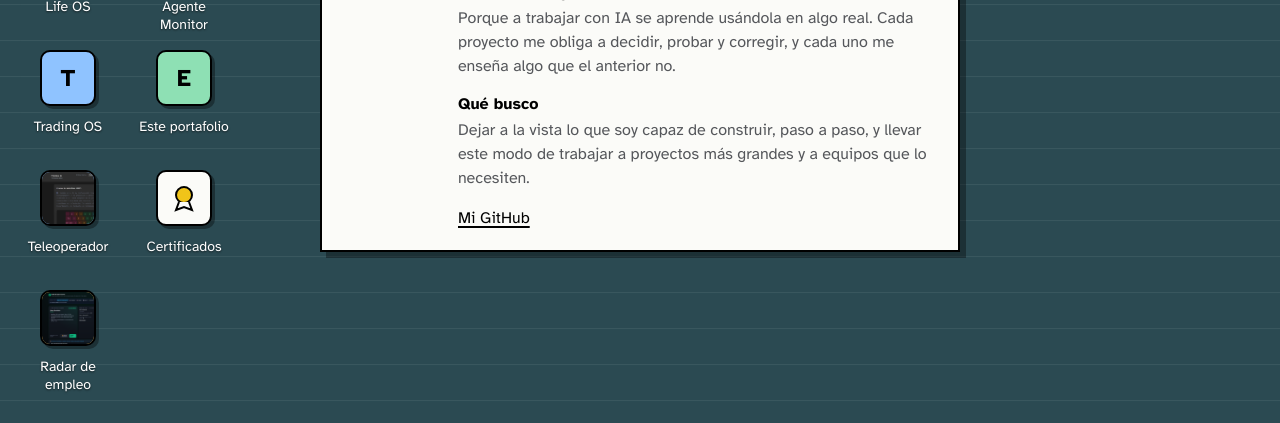
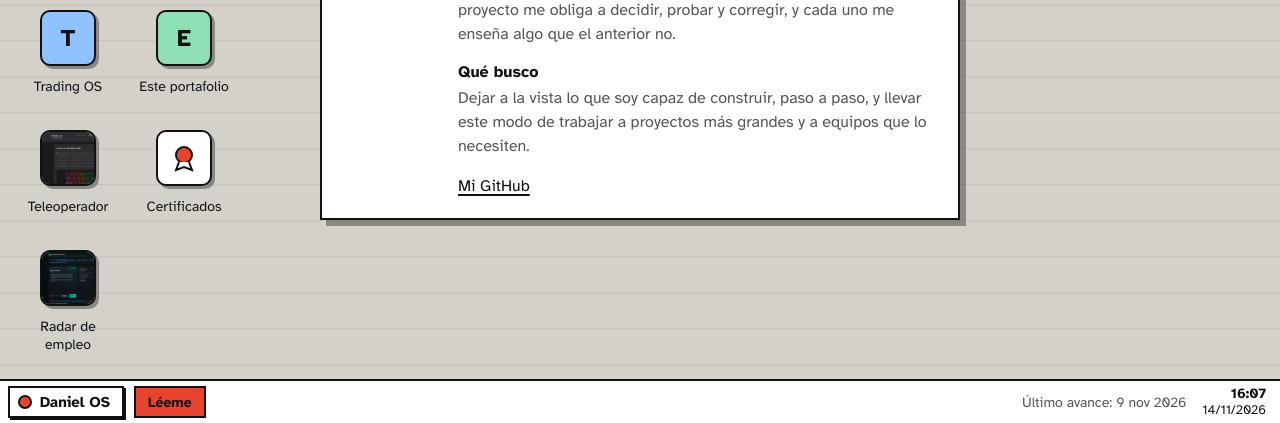
Before and after one commit to dantroncosowork/Portafolio, a plain HTML site: page index.html in a window 1280 px wide. Shown: the part 377-800 px from the top of the page. Drawn offline with Linux system fonts and the light colour scheme.

Commit message:
Daniel OS: paleta clara con rojo señal y barra de tareas abajo
- La paleta 7 de maquetas/paletas.html, «Escritorio claro y rojo señal», que
  eligió Daniel: escritorio gris claro, ventanas blancas, barras en rojo, y la
  mira y el foco en negro (el rojo no se distingue sobre el gris claro).
- La barra de arriba pasa abajo como barra de tareas: «Daniel OS» abre el
  Léeme, un botón por ventana abierta (la de delante, marcada) y a la derecha
  el último avance, la hora y la fecha. Ninguna ventana se mete debajo.
- paletas.js: la de antes queda como «la de antes», y lo que una paleta no
  dice ya no hereda la mira negra de la elegida.

Co-Authored-By: Claude Opus 5.5 <noreply@anthropic.com>

```diff
--- a/index.html
+++ b/index.html
@@ -12,18 +12,19 @@
   /* Daniel OS: tres de sus apps se llaman «OS», así que el portafolio es su escritorio.
      Cada proyecto es una app, y al abrirla sale una ventana con su historia. */
   /* Los colores, todos aquí: una paleta nueva sólo cambia este bloque. */
+  /* «Escritorio claro y rojo señal», la 7 de maquetas/paletas.html, elegida el 14-nov-2026. */
   :root {
-    --mesa: #2B4A52;        /* el escritorio: verde azulado profundo, plano */
-    --papel: #FBFBF8;       /* el interior de las ventanas */
-    --negro: #000000;       /* bordes y texto */
-    --activa: #F0C419;      /* el acento: la barra de la ventana de delante, la mira de los iconos, el foco */
-    --inactiva: #D6D3C9;
-    --gris: #55575B;
-    --raya: #CFCCC2;
-    --mira: var(--activa);  /* las esquinas de los iconos y el foco del teclado: tienen que verse sobre el escritorio */
-    --sobre-mesa: #FFFFFF;  /* el texto que va directamente sobre el escritorio */
-    --sombra-nombre: 0 1px 2px rgba(0, 0, 0, 0.6);
-    --malla: 232, 240, 243; /* las líneas del fondo, en r, g, b */
+    --mesa: #D3D1C9;        /* el escritorio: papel gris claro, plano */
+    --papel: #FFFFFF;       /* el interior de las ventanas */
+    --negro: #111111;       /* bordes y texto */
+    --activa: #E8432E;      /* el acento: la barra de la ventana de delante y el botón principal */
+    --inactiva: #E6E4DE;
+    --gris: #54555A;
+    --raya: #D7D5CE;
+    --mira: #111111;        /* las esquinas de los iconos y el foco: en negro, porque el rojo no se distingue sobre el gris claro */
+    --sobre-mesa: #141414;  /* el texto que va directamente sobre el escritorio */
+    --sombra-nombre: none;
+    --malla: 40, 40, 40;    /* las líneas del fondo, en r, g, b: como de lápiz */
   }
   * { box-sizing: border-box; }
   html, body { height: 100%; }
@@ -34,11 +35,21 @@
   /* La malla vive debajo de todo: sólo se ve en el escritorio vacío. */
   #malla { position: fixed; inset: 0; width: 100%; height: 100%; pointer-events: none; z-index: 0; }
 
-  .barra { position: fixed; inset: 0 0 auto 0; height: 36px; display: flex; align-items: center; justify-content: space-between; gap: 16px; padding: 0 16px; background: var(--papel); border-bottom: 2px solid var(--negro); font-size: 15px; z-index: 9999; }
-  .barra b { font-size: 16px; }
-  .barra span { color: var(--gris); white-space: nowrap; overflow: hidden; text-overflow: ellipsis; }
+  /* La barra de tareas, abajo como en un ordenador: «Daniel OS» abre el Léeme, cada ventana
+     abierta tiene su botón (la de delante, en el color de acento), y a la derecha la hora y la fecha. */
+  .tareas { position: fixed; inset: auto 0 0 0; height: 44px; display: flex; align-items: center; gap: 10px; padding: 0 8px; background: var(--papel); border-top: 2px solid var(--negro); z-index: 9999; font-size: 14px; }
+  .tareas .inicio { display: flex; align-items: center; gap: 8px; height: 32px; padding: 0 12px 0 8px; flex-shrink: 0; font: 700 15px 'Atkinson Hyperlegible', sans-serif; color: var(--negro); background: var(--papel); border: 2px solid var(--negro); box-shadow: 2px 2px 0 var(--negro); cursor: pointer; }
+  .tareas .inicio:active { transform: translate(2px, 2px); box-shadow: none; }
+  .tareas .inicio i { width: 14px; height: 14px; background: var(--activa); border: 2px solid var(--negro); border-radius: 50%; }
+  .tareas .abiertas { flex: 1; min-width: 0; display: flex; gap: 6px; overflow: hidden; }
+  .tareas .abiertas button { min-width: 0; max-width: 180px; height: 32px; padding: 0 12px; font: inherit; color: var(--negro); background: var(--inactiva); border: 2px solid var(--negro); cursor: pointer; white-space: nowrap; overflow: hidden; text-overflow: ellipsis; }
+  .tareas .abiertas button[aria-current="true"] { background: var(--activa); font-weight: 700; }
+  .tareas .bandeja { display: flex; align-items: center; gap: 16px; padding-right: 6px; white-space: nowrap; flex-shrink: 0; }
+  .tareas .ultimo { color: var(--gris); }
+  .tareas time { display: grid; text-align: right; line-height: 1.15; font-size: 13px; }
+  .tareas time b { font-size: 14px; }
 
-  .iconos { position: absolute; z-index: 1; top: 56px; left: 16px; bottom: 16px; display: grid; grid-auto-flow: column; grid-template-rows: repeat(auto-fill, 112px); gap: 8px 12px; align-content: start; }
+  .iconos { position: absolute; z-index: 1; top: 16px; left: 16px; bottom: 60px; display: grid; grid-auto-flow: column; grid-template-rows: repeat(auto-fill, 112px); gap: 8px 12px; align-content: start; }
   /* Cada icono lleva una mira: cuatro esquinas que se cierran sobre él al pasar el ratón
      o al llegar con el teclado, y que se quedan puestas en el de la ventana que tienes delante. */
   .icono { width: 104px; display: flex; flex-direction: column; align-items: center; gap: 4px; background: none; border: 0; padding: 4px 2px; cursor: pointer; color: var(--sobre-mesa); font: inherit; }
@@ -112,20 +123,23 @@
   .certs .verif { display: inline-block; font-size: 13px; font-weight: 700; border: 2px solid var(--negro); padding: 0 6px; background: #CDEFD9; }
   .certs .fecha { color: var(--gris); font-size: 13px; margin-left: 8px; }
 
-  .pista { position: absolute; z-index: 1; right: 20px; bottom: 16px; color: var(--sobre-mesa); text-shadow: var(--sombra-nombre); font-size: 14px; margin: 0; }
+  .pista { position: absolute; z-index: 1; right: 20px; bottom: 60px; color: var(--sobre-mesa); text-shadow: var(--sombra-nombre); font-size: 14px; margin: 0; }
   body:has(.ventana) .pista { visibility: hidden; }
   noscript p { position: relative; z-index: 3; margin: 80px auto; max-width: 560px; background: var(--papel); border: 2px solid var(--negro); padding: 20px; }
 
   @media (max-width: 760px) {
     body { overflow: auto; }
-    .iconos { position: relative; inset: auto; padding: 56px 16px 24px; display: grid; grid-auto-flow: row; grid-template-columns: repeat(4, 1fr); grid-template-rows: none; gap: 16px 4px; }
+    .iconos { position: relative; inset: auto; padding: 16px 16px 24px; display: grid; grid-auto-flow: row; grid-template-columns: repeat(4, 1fr); grid-template-rows: none; gap: 16px 4px; }
     .icono { width: auto; }
-    .ventana { position: fixed; inset: 36px 0 0 0 !important; width: auto !important; max-height: none; min-width: 0; box-shadow: none; border-width: 2px 0 0 0; }
+    .ventana { position: fixed; inset: 0 0 44px 0 !important; width: auto !important; max-height: none; min-width: 0; box-shadow: none; border-width: 0; }
+    .tareas { gap: 6px; padding: 0 6px; }
+    .tareas .ultimo { display: none; }
+    .tareas .abiertas button { padding: 0 8px; }
     .ventana .titulo { cursor: default; }
     .leeme { grid-template-columns: 1fr; }
     .app .partes { grid-template-columns: 1fr; }
     .app ol { max-height: 220px; }
-    .pista { position: relative; display: block; padding: 0 16px 24px; right: auto; bottom: auto; }
+    .pista { position: relative; display: block; padding: 0 16px 68px; right: auto; bottom: auto; }
   }
   @media (prefers-reduced-motion: no-preference) {
     .ventana.nueva { animation: abrir 140ms ease-out; }
@@ -138,10 +152,14 @@
 </head>
 <body>
 <canvas id="malla" aria-hidden="true"></canvas>
-<header class="barra"><b>Daniel OS</b><span id="ultimo"></span></header>
 <nav class="iconos" id="iconos" aria-label="Proyectos y documentos"></nav>
 <p class="pista" id="pista"></p>
 <div id="ventanas"></div>
+<footer class="tareas" aria-label="Barra de tareas">
+  <button class="inicio" type="button" data-abrir="leeme"><i aria-hidden="true"></i>Daniel OS</button>
+  <div class="abiertas" id="abiertas" aria-label="Ventanas abiertas"></div>
+  <div class="bandeja"><span class="ultimo" id="ultimo"></span><time id="reloj"></time></div>
+</footer>
 <noscript><p>Este portafolio abre cada proyecto en su ventana, y para eso necesita JavaScript. Todo lo que enseña está también en <a href="proyectos.json">proyectos.json</a> y <a href="logros.json">logros.json</a>.</p></noscript>
 
 <script>
@@ -226,6 +244,7 @@
   var MESES = ['ene', 'feb', 'mar', 'abr', 'may', 'jun', 'jul', 'ago', 'sep', 'oct', 'nov', 'dic'];
   var COLOR = { app: '#8FC3FF', juego: '#FFB3D6', automatizacion: '#F7C969', flujo: '#8EE0B4' };
   var movil = matchMedia('(max-width: 760px)');
+  var BARRA = 44; // el alto de la barra de tareas, como en el CSS
   var capa = 10, abiertas = {}, verTodos = {};
   var d = { perfil: {}, certificaciones: [], proyectos: [], logros: [] };
 
@@ -343,7 +362,22 @@
     v.style.zIndex = ++capa;
     document.querySelectorAll('.ventana').forEach(function (x) { x.classList.toggle('activa', x === v); });
     document.querySelectorAll('.icono').forEach(function (b) { b.setAttribute('aria-pressed', String(b.dataset.abrir === v.dataset.v)); });
+    pintarTareas();
   }
+  // Un botón por ventana abierta, en el orden en que se abrieron; el de la de delante, marcado.
+  function pintarTareas() {
+    var delante = document.querySelector('.ventana.activa');
+    document.getElementById('abiertas').innerHTML = Object.keys(abiertas).map(function (id) {
+      var t = abiertas[id].getAttribute('aria-label');
+      return '<button type="button" data-ir="' + esc(id) + '" aria-current="' + (abiertas[id] === delante) + '" title="' + esc(t) + '">' + esc(t) + '</button>';
+    }).join('');
+  }
+  function reloj() {
+    var a = new Date(), r = document.getElementById('reloj');
+    r.dateTime = a.toISOString();
+    r.innerHTML = '<b>' + a.toLocaleTimeString('es-ES', { hour: '2-digit', minute: '2-digit' }) + '</b>' + a.toLocaleDateString('es-ES');
+  }
+  reloj(); setInterval(reloj, 15000);
 
   // Cada proyecto tiene su dirección, #/<id>, para poder compartirlo.
   function ponerRuta(id) {
@@ -363,9 +397,9 @@
     var ancho = Math.min(c.ancho, innerWidth - 160);
     v.style.width = ancho + 'px';
     v.style.left = (x != null ? x : Math.max(140, Math.min(150 + n * 36, innerWidth - ancho - 20))) + 'px';
-    var arriba = y != null ? y : 56 + n * 32;
+    var arriba = y != null ? y : 20 + n * 32;
     v.style.top = arriba + 'px';
-    if (!movil.matches) v.style.maxHeight = (innerHeight - arriba - 16) + 'px'; // que no pase del borde de abajo
+    if (!movil.matches) v.style.maxHeight = (innerHeight - arriba - BARRA - 16) + 'px'; // que no se meta bajo la barra de tareas
     v.innerHTML = '<div class="titulo"><h2>' + esc(c.titulo) + '</h2><button class="cerrar" type="button" aria-label="Cerrar ' + esc(c.titulo) + '">✕</button></div><div class="cuerpo">' + c.html + '</div>';
     document.getElementById('ventanas').appendChild(v);
     abiertas[id] = v;
@@ -378,12 +412,13 @@
     delete abiertas[v.dataset.v]; v.remove();
     var resto = document.querySelectorAll('.ventana');
     if (resto.length) { var arriba = [].slice.call(resto).sort(function (a, b) { return b.style.zIndex - a.style.zIndex; })[0]; alFrente(arriba); ponerRuta(arriba.dataset.v); }
-    else { document.querySelectorAll('.icono').forEach(function (b) { b.setAttribute('aria-pressed', 'false'); }); ponerRuta(null); }
+    else { document.querySelectorAll('.icono').forEach(function (b) { b.setAttribute('aria-pressed', 'false'); }); ponerRuta(null); pintarTareas(); }
     var ic = document.querySelector('[data-abrir="' + v.dataset.v + '"]'); if (ic) ic.focus();
   }
 
   document.addEventListener('click', function (e) {
     var a = e.target.closest('[data-abrir]'); if (a) { abrir(a.dataset.abrir); return; }
+    var ir = e.target.closest('[data-ir]'); if (ir) { abrir(ir.dataset.ir); return; }
     var c = e.target.closest('.cerrar'); if (c) { cerrar(c.closest('.ventana')); return; }
     var t = e.target.closest('[data-todos]');
     if (t) { var vt = t.closest('.ventana'); verTodos[vt.dataset.v] = !verTodos[vt.dataset.v]; pintarHistoria(vt); return; }
@@ -414,7 +449,7 @@
     t.setPointerCapture(e.pointerId);
     function mover(ev) {
       v.style.left = Math.max(-v.offsetWidth + 80, Math.min(innerWidth - 80, ev.clientX - dx)) + 'px';
-      v.style.top = Math.max(38, Math.min(innerHeight - 40, ev.clientY - dy)) + 'px';
+      v.style.top = Math.max(0, Math.min(innerHeight - BARRA - 40, ev.clientY - dy)) + 'px';
     }
     function soltar() { t.removeEventListener('pointermove', mover); t.removeEventListener('pointerup', soltar); }
     t.addEventListener('pointermove', mover); t.addEventListener('pointerup', soltar);
@@ -431,7 +466,7 @@
     // y centrada; en el móvil ocupa la pantalla, y al cerrarla quedan los iconos.
     var m = /^#\/(.+)$/.exec(location.hash), pedido = m && decodeURIComponent(m[1]);
     if (pedido && proyecto(pedido)) abrir(pedido);
-    else abrir('leeme', Math.max(140, Math.round((innerWidth - Math.min(640, innerWidth - 160)) / 2)), 72);
+    else abrir('leeme', Math.max(140, Math.round((innerWidth - Math.min(640, innerWidth - 160)) / 2)), 40);
   }).catch(function (err) {
     // Abierta con doble clic (file://), el navegador no deja leer los JSON de al lado.
     document.getElementById('pista').textContent = location.protocol === 'file:'
```
Also changed, not shown: maquetas/paletas.js (+7 -4 lines).
